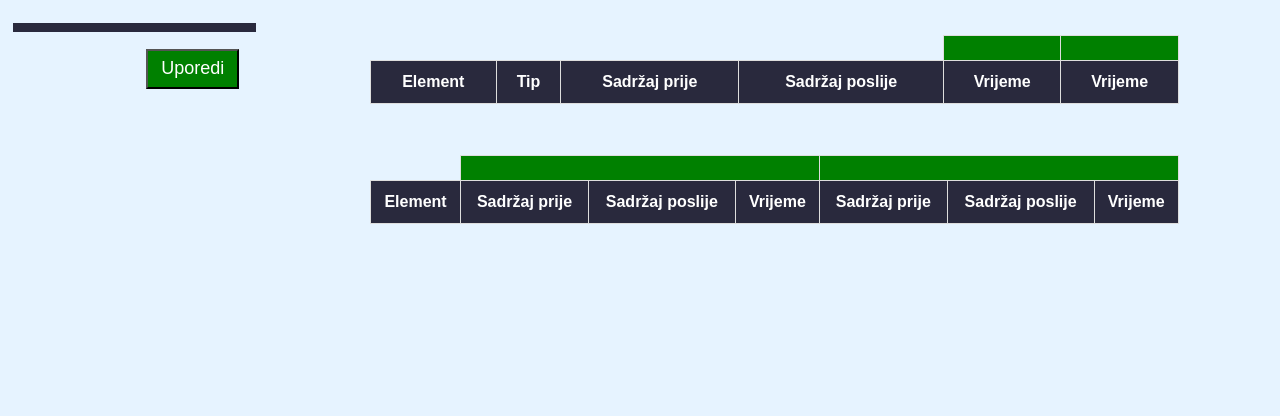
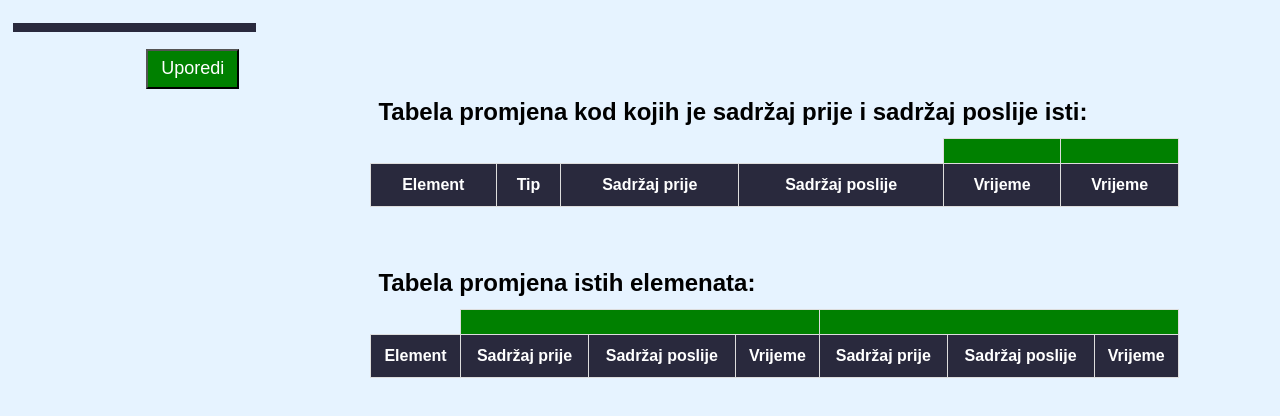
Before and after one commit to vbeglerovic/Web-alat-za-dokumentovanje-promjena-na-web-stranicama, a website: page public/results.html in a window 1280 px wide. Both pictures are taken after a click on the button "Uporedi". Shown: the part 188-604 px from the top of the page. Drawn offline with Linux system fonts and the light colour scheme; no server answers; a web font is replaced by a local one.

Commit message:
Sredila tabelu sa podacima

```diff
--- a/public/index.js
+++ b/public/index.js
@@ -12,6 +12,11 @@ function validateInputData () {
   }
   if (end == "") {
     alert("Morate unijeti datum i vrijeme do kojeg će promjene biti praćene!");
+    return false;
+  }
+  end = new Date(end)
+  if (end <= new Date()) {
+    alert("Uneseni datum i vrijeme su zastarjeli, odaberite novi datum i vrijeme! ");
     return false;
   }
   let endDate = new Date(end);
--- a/public/results.css
+++ b/public/results.css
@@ -143,7 +143,7 @@ button {
       background-color: green;
   }
 
-  #table3 {
+  #table3,#table2 {
       margin-top: 5%;
   }
 
@@ -160,3 +160,20 @@ button {
     background-color: #e6f3ff;
     border: none;
  }
+
+ #title1, #title2 {
+    background-color: #e6f3ff;
+    border: none;
+    color: black;
+    font-size: 24px;
+    text-align: left;
+ }
+
+ #data {
+    border-collapse: separate;
+    border-spacing: 7px 7px;
+  }
+
+  #data th {
+    background-color:#29293d;
+  }
--- a/public/results.js
+++ b/public/results.js
@@ -51,6 +51,13 @@ function makeFirstTable() {
     let table = document.createElement("table");
     table.setAttribute("id", "table2")
     table.setAttribute("class", "changes")
+    let titleTr = document.createElement("tr")
+    let title = document.createElement("th")
+    title.innerHTML = "Tabela promjena kod kojih je sadržaj prije i sadržaj poslije isti:"
+    title.setAttribute("id", "title1")
+    title.colSpan = "6"
+    titleTr.appendChild(title)
+    table.appendChild(title)
     let tr1 = document.createElement("tr");
     for (i = 0; i < 4; i++) {
         let th = document.createElement("th");
@@ -84,6 +91,13 @@ function makeSecondTable () {
     let table = document.createElement("table");
     table.setAttribute("id", "table3")
     table.setAttribute("class", "changes")
+    let titleTr = document.createElement("tr")
+    let title = document.createElement("th")
+    title.innerHTML = "Tabela promjena istih elemenata:"
+    title.setAttribute("id", "title2")
+    title.colSpan = "6"
+    titleTr.appendChild(title)
+    table.appendChild(title)
     let tr1 = document.createElement("tr");
     let th = document.createElement("th");
     th.setAttribute("class", "empty")
@@ -144,6 +158,10 @@ function updateTableWithData (table, settings1, settings2, fileName1, fileName2)
 }
 
 function compare () {
+    if (document.getElementById("data")) {
+        let table = document.getElementById("data")
+        table.remove();
+    }
     let table = document.createElement("table");
     table.setAttribute("id", "data")
     table.setAttribute("class", "changes")
```
